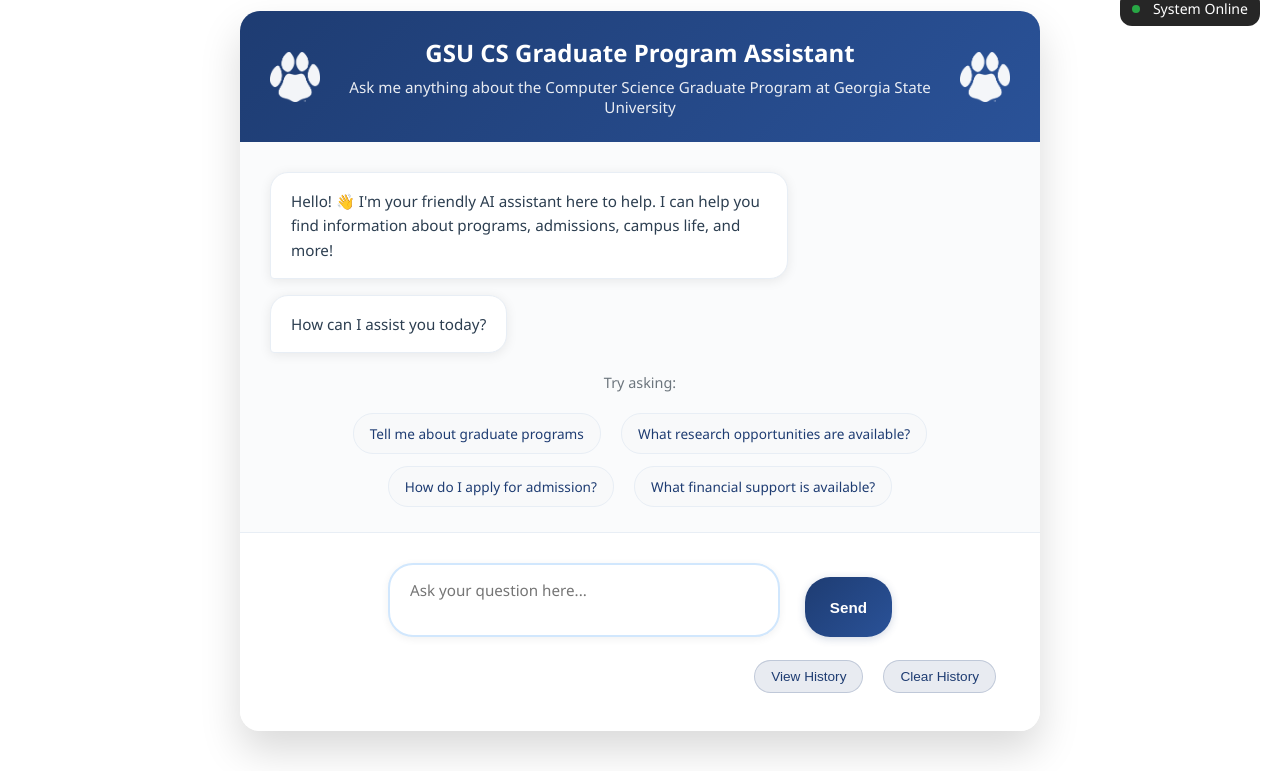
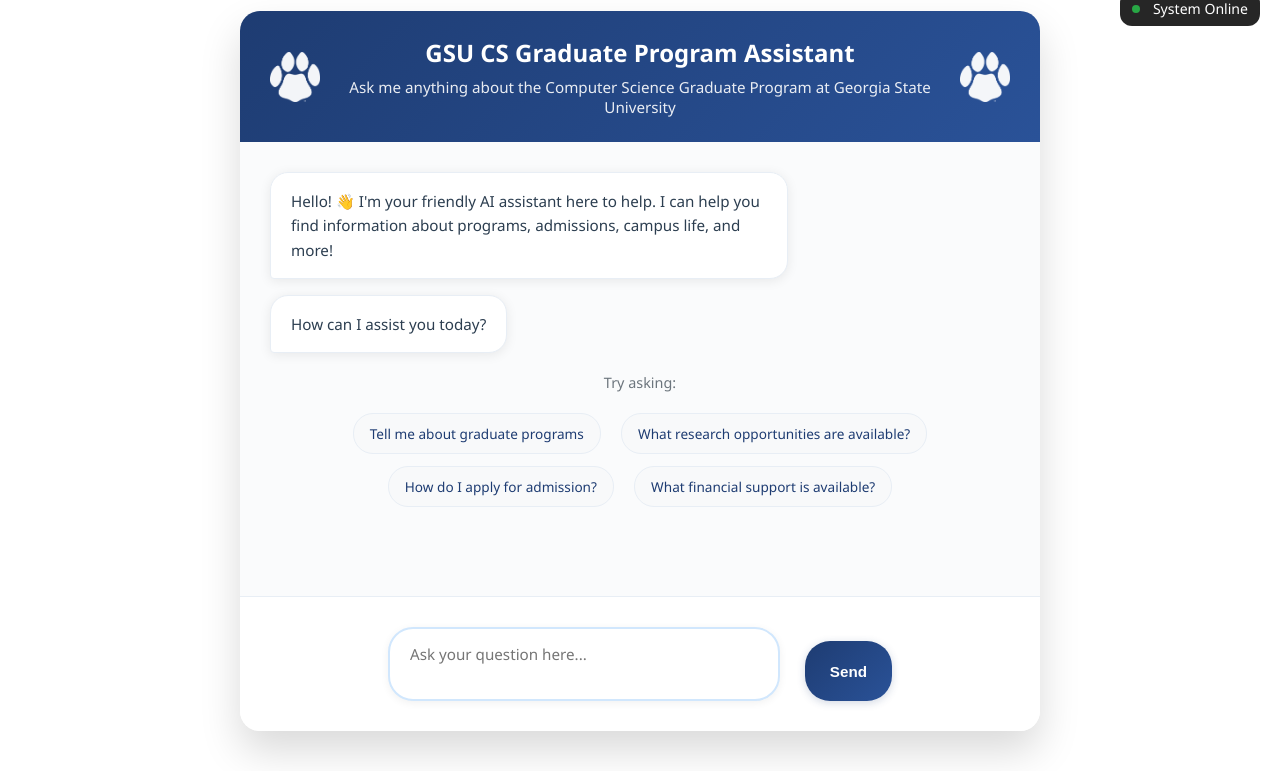
Before and after one commit to IAnyanwu2/University_Chatbot, a Flask app: page / in a window 1280 px wide. Shown: the part 29-800 px from the top of the page. Run offline with Flask 3, Linux system fonts and the light colour scheme; data that the repository does not hold is empty; parts of the project's set-up code (start-up, migrations or seed data) failed here and were passed over; some libraries are stand-ins or nearby versions.

Commit message:
Removed history and clear history functionality

```diff
--- a/templates/index.html
+++ b/templates/index.html
@@ -498,10 +498,6 @@
                 <textarea class="chat-input" id="messageInput" placeholder="Ask your question here..."></textarea>
                 <button type="submit" class="send-button" id="sendButton">Send</button>
             </form>
-            <div style="display:flex; justify-content:flex-end; align-items:center; gap:12px; margin-top: 15px;">
-                <button id="view-history" class="clear-btn">View History</button>
-                <button type="button" id="clear-history" class="clear-btn">Clear History</button>
-            </div>
         </div>
     </div>
 
@@ -510,41 +506,7 @@
         <span id="statusText">Checking system...</span>
     </div>
 
-    <!-- Chat History Modal -->
-    <div id="historyModal" style="display:none; position:fixed; top:0; left:0; width:100vw; height:100vh; background:rgba(0,0,0,0.5); z-index:2000; align-items:center; justify-content:center;">
-        <div style="background:white; border-radius:16px; max-width:600px; width:90vw; max-height:80vh; overflow-y:auto; margin:auto; padding:32px; position:relative;">
-            <h2 style="margin-bottom:16px;">Chat History</h2>
-            <div id="historyContent" style="font-size:1rem; color:#333;"></div>
-            <button id="closeHistory" style="position:absolute; top:16px; right:16px; background:#007bff; color:white; border:none; border-radius:8px; padding:6px 14px; cursor:pointer;">Close</button>
-        </div>
-    </div>
-
     <script>
-                // Chat History Modal logic
-                const viewHistoryBtn = document.getElementById('view-history');
-                const historyModal = document.getElementById('historyModal');
-                const closeHistoryBtn = document.getElementById('closeHistory');
-                const historyContent = document.getElementById('historyContent');
-
-                viewHistoryBtn.addEventListener('click', async () => {
-                    historyModal.style.display = 'flex';
-                    historyContent.innerHTML = '<div class="loading"></div> Loading...';
-                    try {
-                        const response = await fetch('/api/history');
-                        const data = await response.json();
-                        if (data.history && data.history.length > 0) {
-                            historyContent.innerHTML = data.history.map(msg => `<div style="margin-bottom:12px;"><b>${msg.role === 'user' ? 'Student' : 'Assistant'}:</b> ${msg.content}</div>`).join('');
-                        } else {
-                            historyContent.innerHTML = '<i>No chat history found.</i>';
-                        }
-                    } catch (err) {
-                        historyContent.innerHTML = '<span style="color:red;">Error loading history.</span>';
-                    }
-                });
-
-                closeHistoryBtn.addEventListener('click', () => {
-                    historyModal.style.display = 'none';
-                });
         const chatMessages = document.getElementById('chatMessages');
         const chatMessagesInner = document.getElementById('chatMessagesInner');
         const messageInput = document.getElementById('messageInput');
@@ -873,30 +835,6 @@
             messageInput.style.height = Math.min(messageInput.scrollHeight, 200) + 'px';
         });
 
-        // Clear history function
-        function clearHistory() {
-            if (confirm('Clear chat history? This will remove conversation context.')) {
-                fetch('/api/history', {
-                    method: 'DELETE'
-                })
-                .then(response => response.json())
-                .then(data => {
-                    if (!data.error) {
-                        // Clear visual messages (keep welcome)
-                        const chatMessagesInner = document.getElementById('chatMessagesInner');
-                        const firstMessage = chatMessagesInner.querySelector('.bot-message');
-                        chatMessagesInner.innerHTML = '';
-                        if (firstMessage) chatMessagesInner.appendChild(firstMessage);
-                        addMessage('Chat history cleared. Starting fresh!', false);
-                    }
-                })
-                .catch(error => console.error('Error:', error));
-            }
-        }
-
-        // Add clear button event listener
-        document.getElementById('clear-history').addEventListener('click', clearHistory);
-
         // Initial system check
         checkSystemStatus();
 
```
